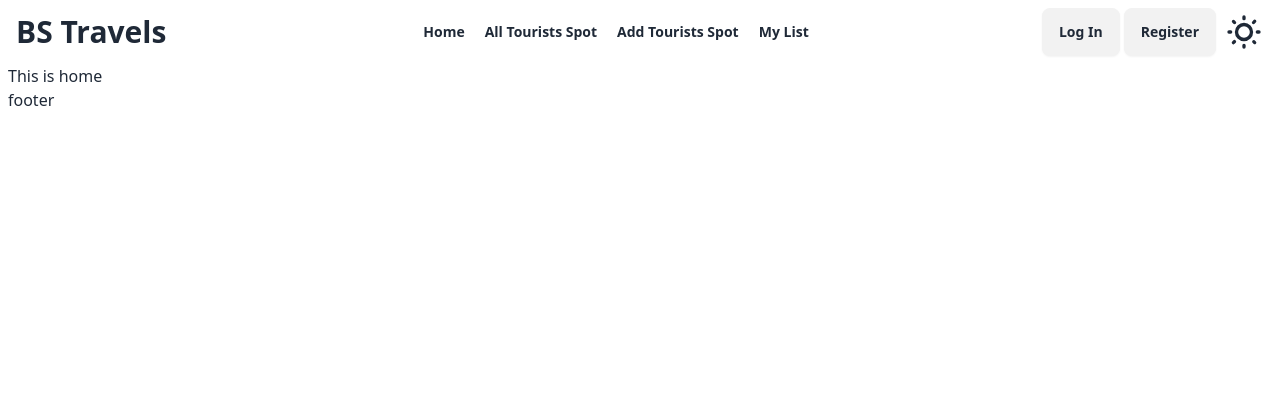
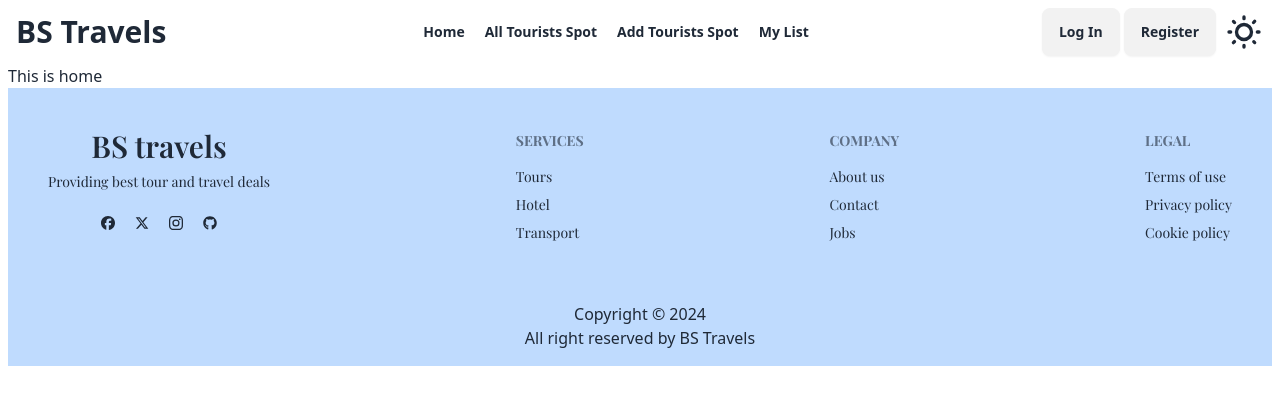
Before and after one commit to Badhon-Sarker/BS-Travels-Client-Side, a React (Vite) app: page / in a window 1280 px wide. Shown: the top 404 px of the page. Built offline with nearby package versions, Linux system fonts and the light colour scheme; no server answers; a web font is replaced by a local one.

Commit message:
footer-added

```diff
--- a/src/Components/Footer/Footer.jsx
+++ b/src/Components/Footer/Footer.jsx
@@ -1,12 +1,63 @@
+import { FaFacebook } from "react-icons/fa6";
+import { FaXTwitter } from "react-icons/fa6";
+import { BsInstagram } from "react-icons/bs";
+import { FaGithub } from "react-icons/fa6";
+const Footer = () => {
+  return (
+    <footer>
+      <div className="footer flex flex-col justify-center md:flex-row md:justify-between items-center p-10 bg-blue-200 text-base-content">
+        <aside className="flex flex-col justify-center items-center">
+          <div>
+            <h1 className="text-3xl font-semibold font-playfair text-center">
+              BS travels
+            </h1>
+          </div>
+          <div className="font-playfair text-center">
+            <h1>Providing best tour and travel deals</h1>
+          </div>
+          <div className="flex justify-center items-center gap-5 my-4">
+            <div>
+              <FaFacebook />
+            </div>
+            <div>
+              <FaXTwitter />
+            </div>
+            <div>
+              <BsInstagram />
+            </div>
+            <div>
+              <FaGithub />
+            </div>
+          </div>
+        </aside>
 
+        <nav className="font-playfair">
+          <h6 className="footer-title">Services</h6>
+          <a className="link link-hover">Tours</a>
+          <a className="link link-hover">Hotel</a>
+          <a className="link link-hover">Transport</a>
 
-const Footer = () => {
-    return (
-        <div>
-            <h1>footer</h1>
+        </nav>
+        <nav className="font-playfair">
+          <h6 className="footer-title">Company</h6>
+          <a className="link link-hover">About us</a>
+          <a className="link link-hover">Contact</a>
+          <a className="link link-hover">Jobs</a>
 
-        </div>
-    );
+        </nav>
+        <nav className="font-playfair">
+          <h6 className="footer-title">Legal</h6>
+          <a className="link link-hover">Terms of use</a>
+          <a className="link link-hover">Privacy policy</a>
+          <a className="link link-hover">Cookie policy</a>
+        </nav>
+      </div>
+      <div className="flex flex-col justify-center items-center bg-blue-200 py-4 px-10">
+        <p>Copyright © 2024</p>
+        <p> All right reserved by BS Travels</p>
+      </div>
+    </footer>
+  );
 };
 
 export default Footer;
```
